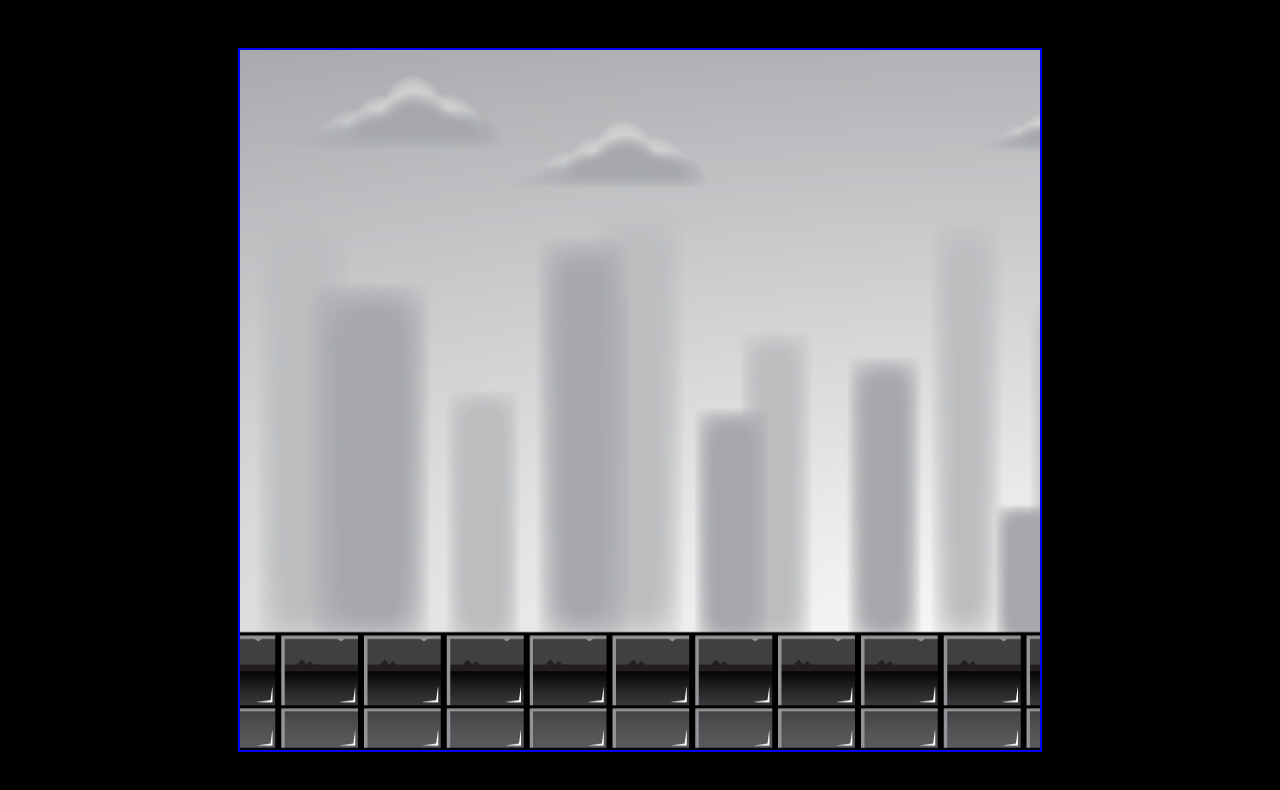
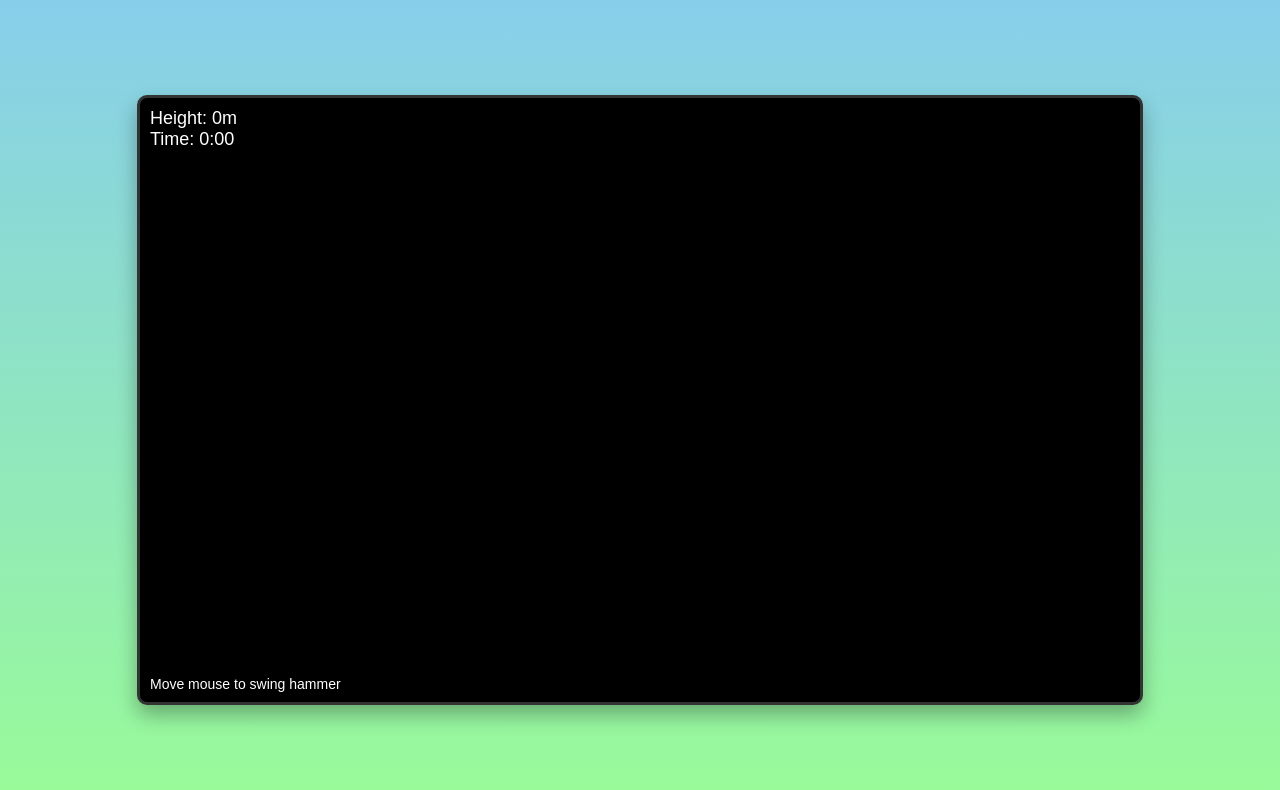
Before and after one commit to MonuChaudhary14/Getting-Over-It, a plain HTML site: page index.html in a window 1280 px wide. Drawn offline with Linux system fonts and the light colour scheme.

Commit message:
updated game logic

```diff
--- a/index.html
+++ b/index.html
@@ -3,11 +3,21 @@
 <head>
     <meta charset="UTF-8">
     <meta name="viewport" content="width=device-width, initial-scale=1.0">
-    <title>Getting over it</title>
-    <link rel="stylesheet" href="./style.css">
+    <title>Getting Over It</title>
+    <link rel="stylesheet" href="style.css">
 </head>
 <body>
-    <canvas id="canvas"></canvas>
-    <script src="script.js"></script>
+    <div id="gameContainer">
+        <canvas id="canvas" width="1000" height="600"></canvas>
+        <script src="logic.js"></script>
+        <div id="ui">
+            <div>Height: <span id="height">0</span>m</div>
+            <div>Time: <span id="time">0:00</span></div>
+        </div>
+
+        <div id="instructions">
+            Move mouse to swing hammer
+        </div>
+    </div>
 </body>
 </html>
--- /dev/null
+++ b/logic.js
@@ -0,0 +1,23 @@
+const canvas = document.getElementById('canvas');
+const ctx = canvas.getContext('2d');
+let gameState = {
+    running: false,
+    startTime: 0,
+    height: 0
+};
+function gameLoop() {
+    ctx.clearRect(0, 0, canvas.width, canvas.height);
+    updateUI();
+    requestAnimationFrame(gameLoop);
+}
+function updateUI() {
+    const currentTime = gameState.running ? Date.now() - gameState.startTime : 0;
+    const minutes = Math.floor(currentTime / 60000);
+    const seconds = Math.floor((currentTime % 60000) / 1000);
+
+    document.getElementById('height').textContent = Math.floor(gameState.height);
+    document.getElementById('time').textContent = `${minutes}:${seconds.toString().padStart(2, '0')}`;
+}
+gameLoop();
+
+console.log('Game working');
--- a/script.js
+++ b/script.js
@@ -43,7 +43,6 @@ class Layer {
 const layer1 = new Layer(back1,0.2);
 const layer2 = new Layer(back2,0.4);
 const layer3 = new Layer(back3,0.6);
-// const layer4 = new Layer(back4,0.8);
 const layer5 = new Layer(back5,1);
 
 const layers = [layer1,layer2,layer3,layer5];
--- a/style.css
+++ b/style.css
@@ -1,16 +1,53 @@
-*{
-    background: black;
-    padding: 0px;
-    margin: 0px;
+* {
+    margin: 0;
+    padding: 0;
+    box-sizing: border-box;
 }
 
-canvas {
-  background: white;
-  border: 2px solid blue;
-  position: absolute;
-  width: 800px;
-  height: 700px;
-  top: 50%;
-  left: 50%;
-  transform: translate(-50%,-50%);
+body {
+    background: linear-gradient(to bottom, #87CEEB, #98FB98);
+    font-family: Arial, sans-serif;
+    overflow: hidden;
+    display: flex;
+    justify-content: center;
+    align-items: center;
+    min-height: 100vh;
 }
+
+#gameContainer {
+    position: relative;
+    border: 3px solid #333;
+    border-radius: 10px;
+    box-shadow: 0 10px 20px rgba(0, 0, 0, 0.3);
+    background: #000;
+}
+
+#gameCanvas {
+    display: block;
+    background: linear-gradient(to bottom, #87CEEB, #228B22);
+    cursor: crosshair;
+}
+
+#ui {
+    position: absolute;
+    top: 10px;
+    left: 10px;
+    color: white;
+    font-size: 18px;
+    text-shadow: 2px 2px 4px rgba(0, 0, 0, 0.8);
+    z-index: 10;
+}
+
+#instructions {
+    position: absolute;
+    bottom: 10px;
+    left: 10px;
+    color: white;
+    font-size: 14px;
+    text-shadow: 2px 2px 4px rgba(0, 0, 0, 0.8);
+    z-index: 10;
+}
+
+.hidden {
+    display: none;
+}
```
